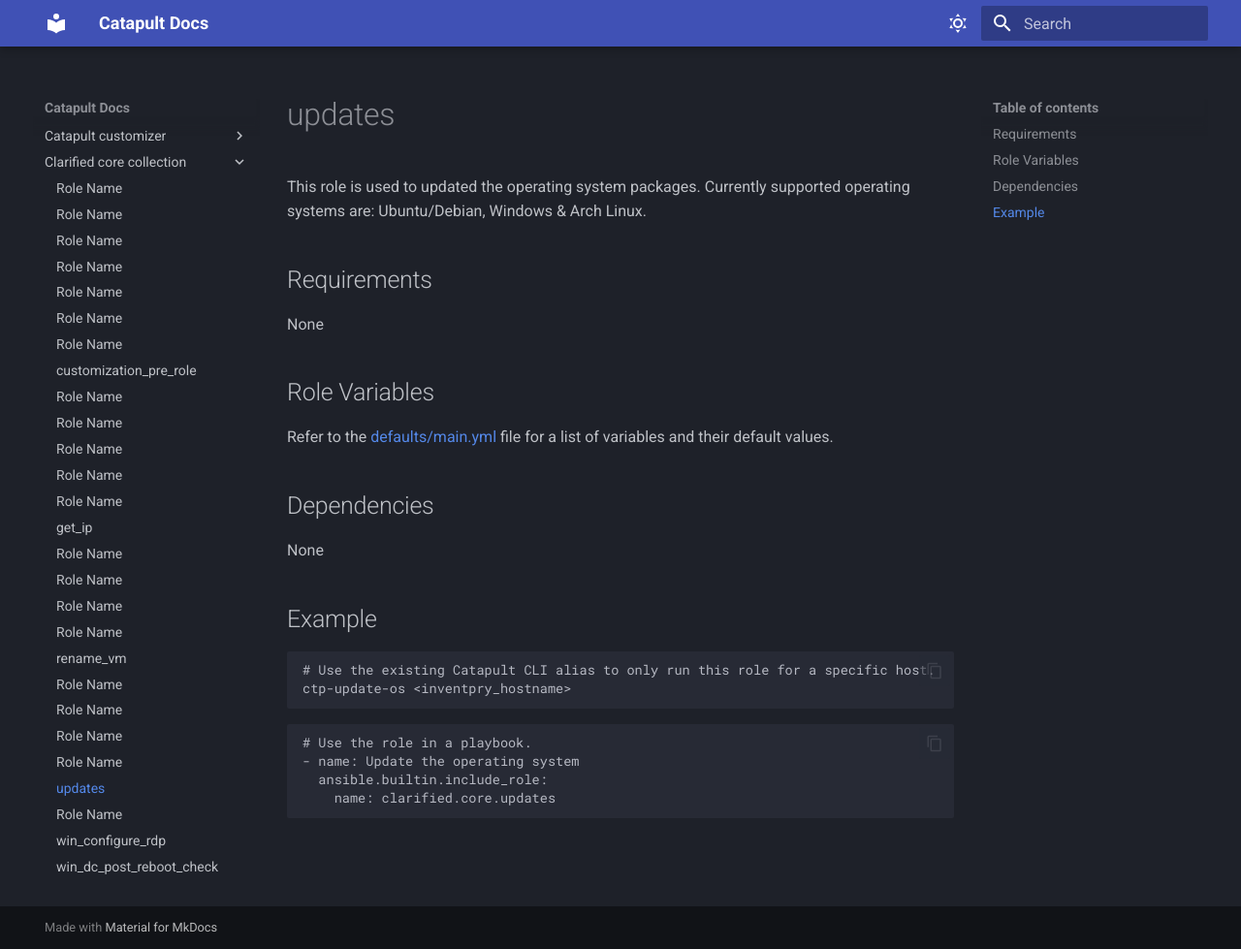
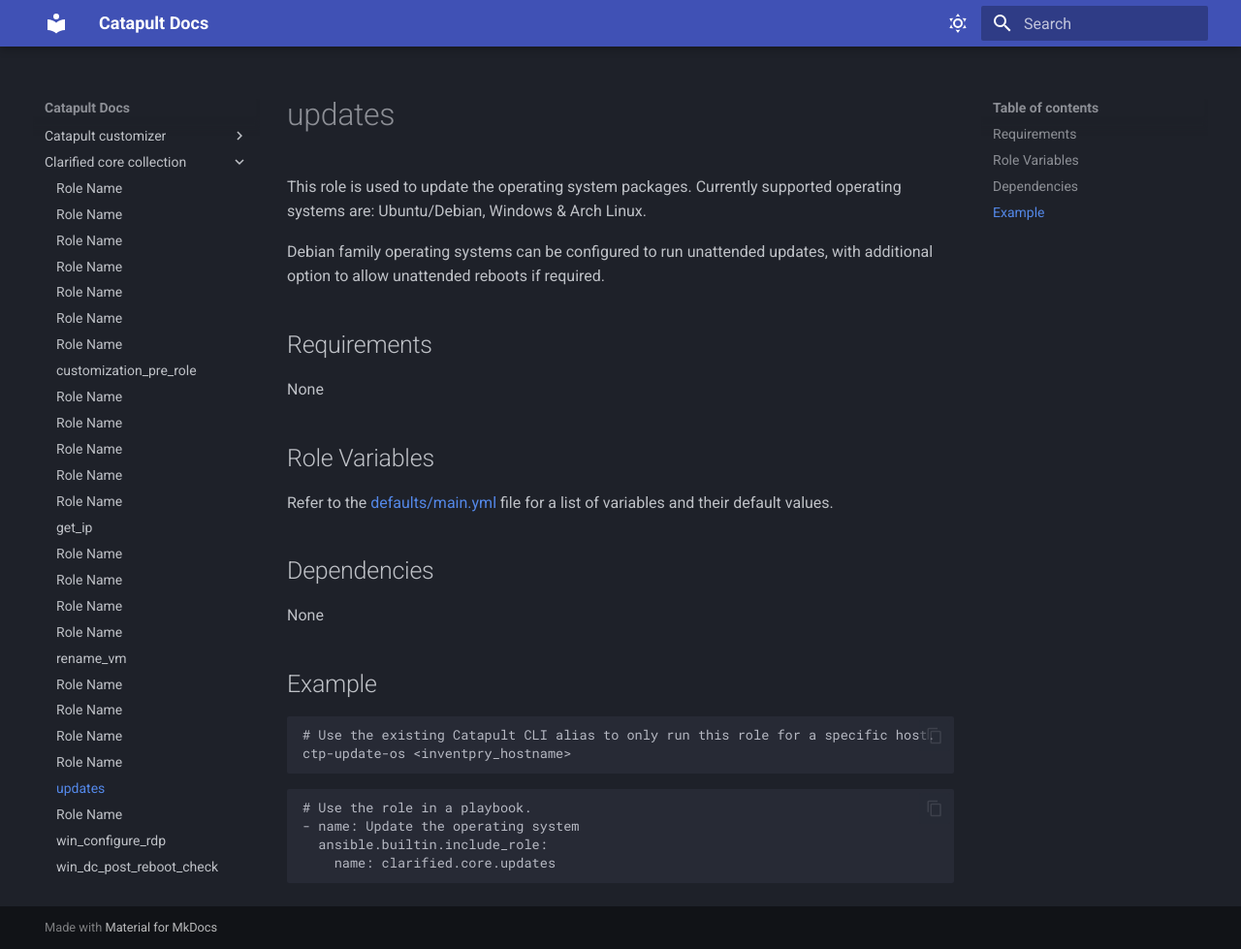
Before and after one commit to ClarifiedSecurity/catapult-docs, an MkDocs documentation site: the page built from docs/clarified-core-collection/updates.md, in a window 1280 px wide and 979 px high. Shown: the whole window at 97% size. Built offline with MkDocs 1.6.1 and Material for MkDocs 9.7.7, drawn with Linux system fonts in a browser that asks for light colours.

Commit message:
CatapultBot update docs

```diff
--- a/docs/clarified-core-collection/updates.md
+++ b/docs/clarified-core-collection/updates.md
@@ -1,6 +1,8 @@
 # updates
 
-This role is used to updated the operating system packages. Currently supported operating systems are: Ubuntu/Debian, Windows & Arch Linux.
+This role is used to update the operating system packages. Currently supported operating systems are: Ubuntu/Debian, Windows & Arch Linux.
+
+Debian family operating systems can be configured to run unattended updates, with additional option to allow unattended reboots if required.
 
 ## Requirements
 
```
